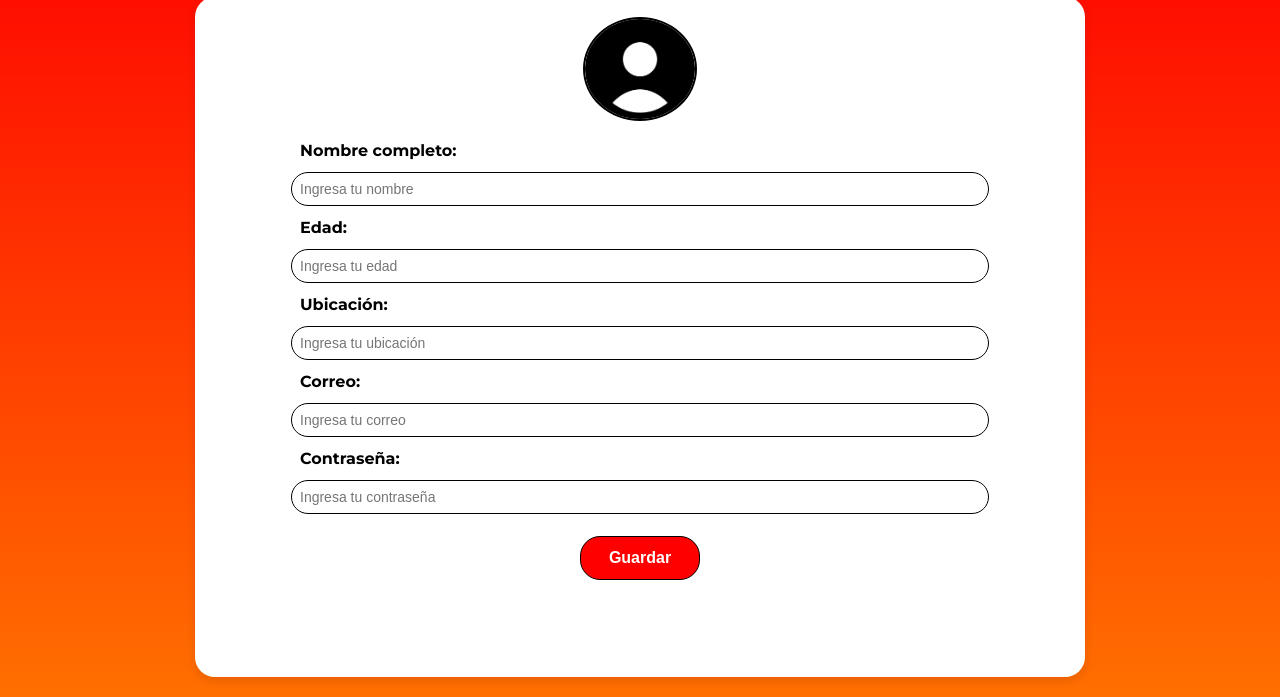
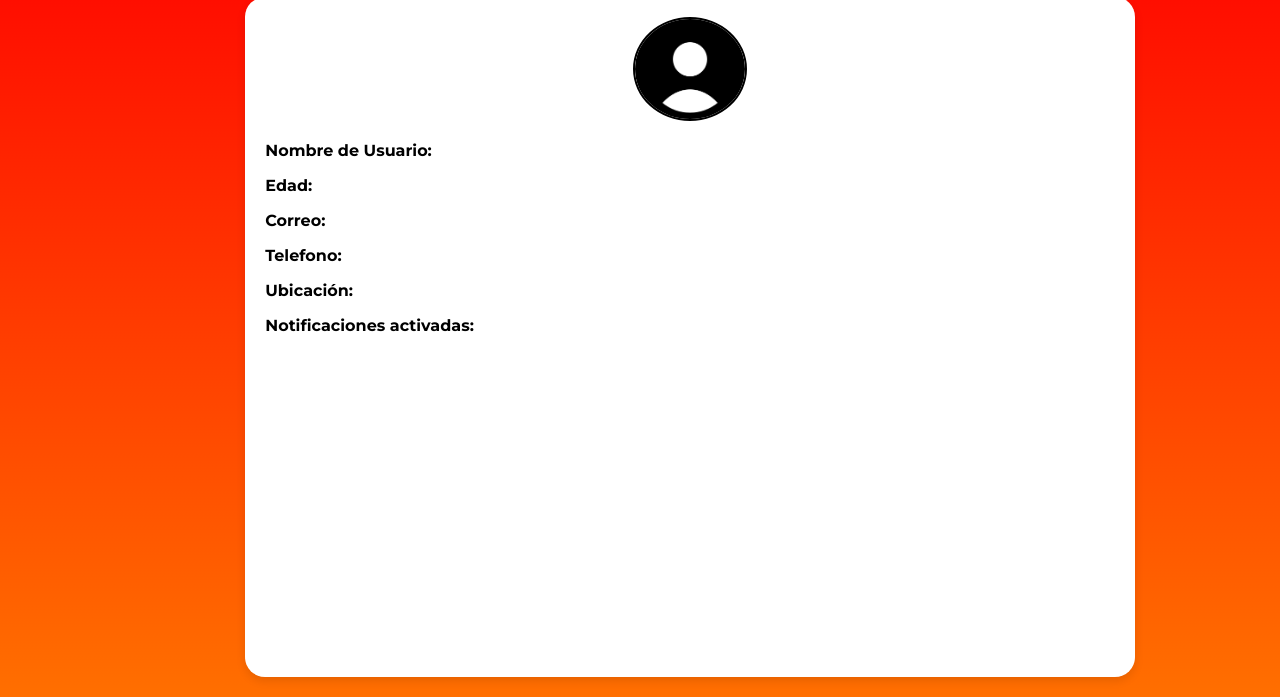
Before and after one commit to Urban-Heat-Alert/Urban-Heat-Alert, a plain HTML site: page public/perfil.html in a window 1280 px wide. Shown: the part 103-800 px from the top of the page. Drawn offline with Linux system fonts and the light colour scheme.

Commit message:
Update perfil.html

```diff
--- a/public/perfil.html
+++ b/public/perfil.html
@@ -3,47 +3,44 @@
 <head>
   <meta charset="UTF-8">
   <meta name="viewport" content="width=device-width, initial-scale=1.0">
-  <title>Editar Perfil</title>
+  <title>Perfil del Usuario</title>
   <link href="https://fonts.googleapis.com/css2?family=Montserrat:wght@700&display=swap" rel="stylesheet">
-  <link rel="stylesheet" href="/assets/styles/perfil.css">
+  <link rel="stylesheet" href="assets/styles/perfil.css">
 </head>
 <body>
-    <!-- Botón Volver -->
-    <button class="btn-volver" onclick="volverAInicio()">← Volver</button>
+  <button class="btn-volver" onclick="window.location.href='menu.html'">← Volver</button>
+  <button class="btn-cambiar" onclick="window.location.href='cambiar_perfil.html'">Editar perfil →</button>
+
 
   <div class="seccion-principal">
     <header class="header">
-            <h1 class="titulo">EDITAR PERFIL</h1>
+      <h1 class="titulo">PERFIL DEL USUARIO</h1>
     </header>
 
     <div class="rectangulo">
+
       <!-- Imagen perfil -->
       <div class="imagen-perfil">
-                <img src="/assets/images/profile.png" alt="Imagen perfil">
+        <img src="assets/images/profile.png" alt="Imagen perfil">
       </div>
 
-            <!-- Formulario -->
-            <form class="formulario">
-                <label>Nombre completo:</label>
-                <input type="text" placeholder="Ingresa tu nombre">
+      <!-- Datos del perfil -->
+      <div class="datos-perfil">
+  <p><strong>Nombre de Usuario: <span id="Unombre"></span> </p>
+  <p><strong>Edad: <span id="edad"> </span> </p>
+  <p><strong>Correo: <span id="Uemail"> </span></p>
+  <p><strong>Telefono: <span id="Utelefono"> </span> </p>
+  <p><strong>Ubicación: <span id="ubicacion"> </span> </p>
+  <p><strong>Notificaciones activadas: </p>
 
-                <label>Edad:</label>
-                <input type="number" placeholder="Ingresa tu edad">
 
-                <label>Ubicación:</label>
-                <input type="text" placeholder="Ingresa tu ubicación">
+</div>
 
-                <label>Correo:</label>
-                <input type="email" placeholder="Ingresa tu correo">
 
-                <label>Contraseña:</label>
-                <input type="password" placeholder="Ingresa tu contraseña">
-
-                <button type="submit">Guardar</button>
-            </form>
     </div>
   </div>
 
-    <script src="/assets/scripts/editarperfil.js"></script>
+  <script src="assets/scripts/perfil.js"></script>
+
 </body>
 </html>
```
Lines whose indentation alone changed are shown as unchanged.
